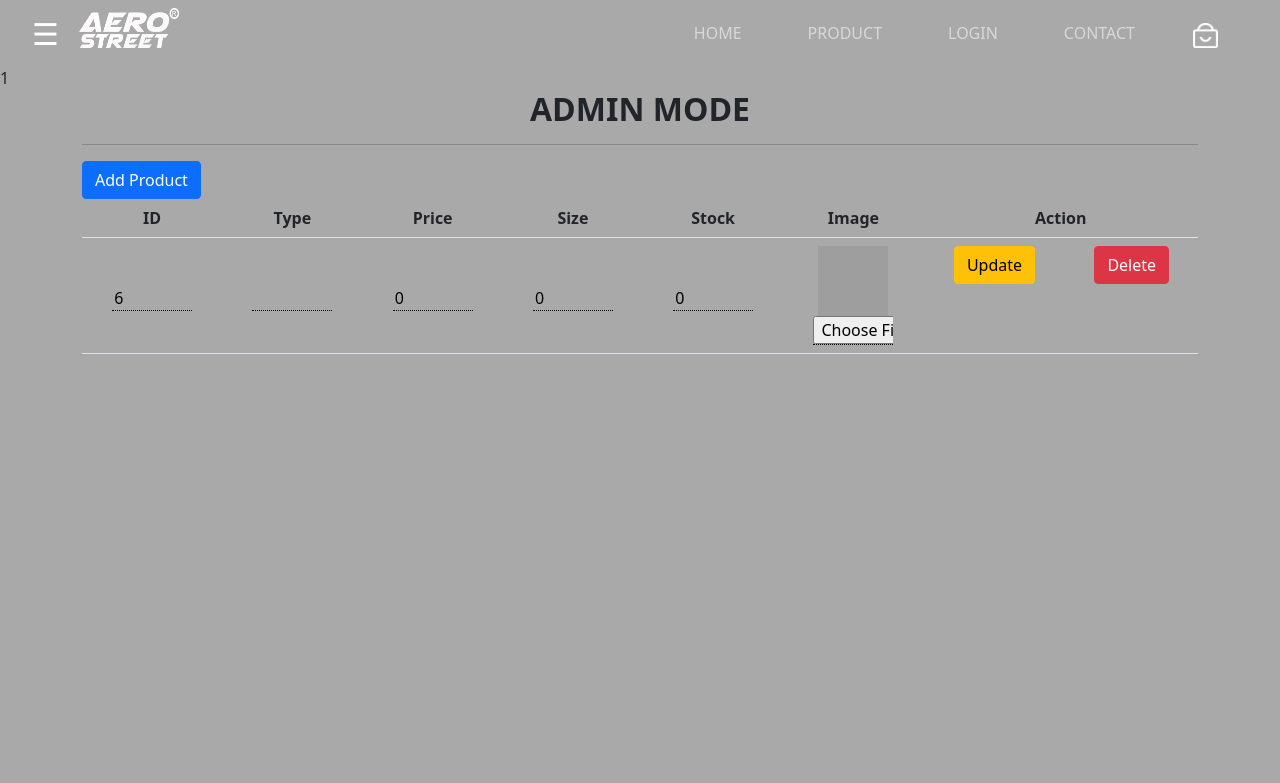
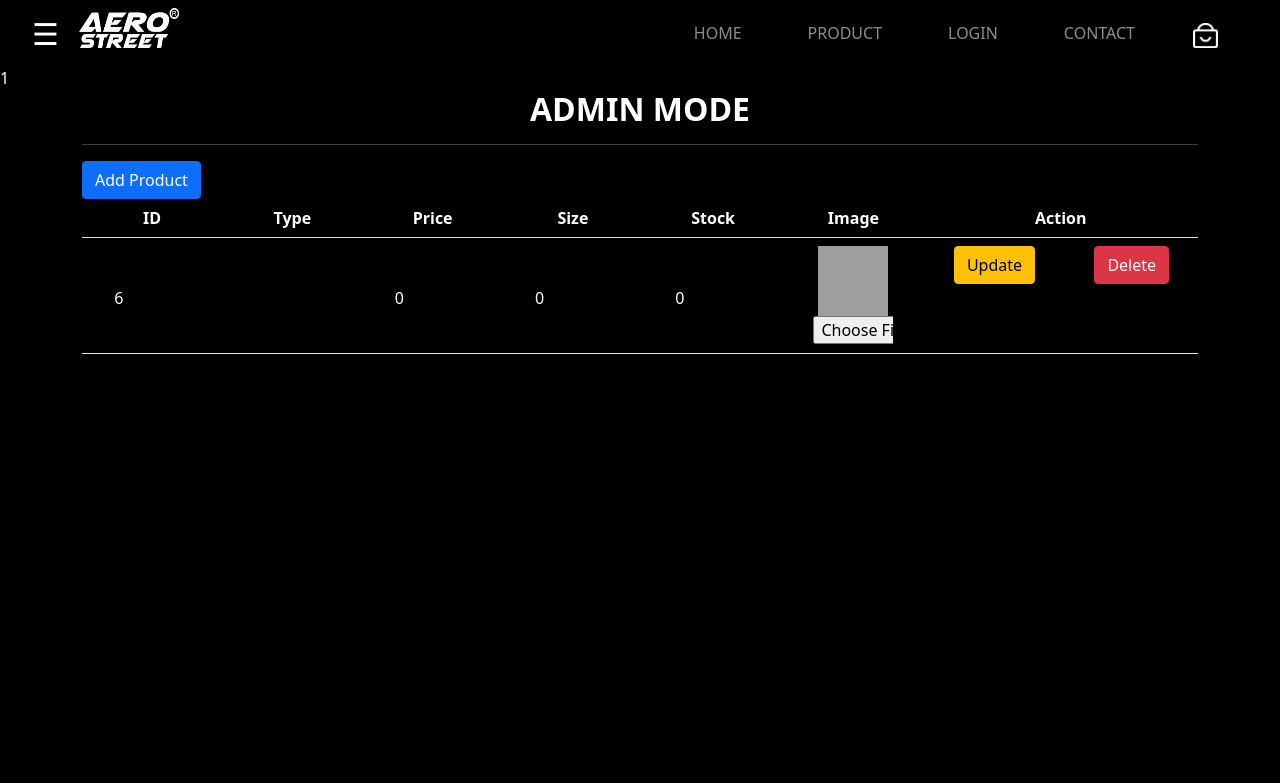
Before and after one commit to farhanaltariq/php_marketplace, a PHP site: page /admin.php in a window 1280 px wide. Shown: the top 783 px of the page. Run offline with PHP 8.4, Linux system fonts and the light colour scheme; a user stored in the database is signed in; data comes from the database, SQL or seed files in the repository; grey boxes are pictures that could not be loaded.

Commit message:
update admin view

```diff
--- a/admin.php
+++ b/admin.php
@@ -4,7 +4,6 @@
 <html>
 <head>
   <title>aerostreet - admin</title>
-  <link rel="stylesheet" href="./style/adminStyle.css">
 </head>
 <body>
 
@@ -71,4 +70,23 @@
   </form>
   </div>
 </body>
+<style>
+  body{
+      background-color: black;
+      color: white;
+      text-color: white;
+  }
+  input{
+    color: white;
+      width: 80px;
+      border: none;
+      border-bottom: 1px dotted black;
+      background-color: black;
+      margin-top: 40px;
+      margin-bottom: 0px;
+  }
+  th{
+    color: white;
+  }
+</style>
 </html>
--- a/style/adminStyle.css
+++ /dev/null
@@ -1,11 +0,0 @@
-body{
-    background-color: darkgrey;
-}
-input{
-    width: 80px;
-    border: none;
-    border-bottom: 1px dotted black;
-    background-color: darkgrey;
-    margin-top: 40px;
-    margin-bottom: 0px;
-}
```
